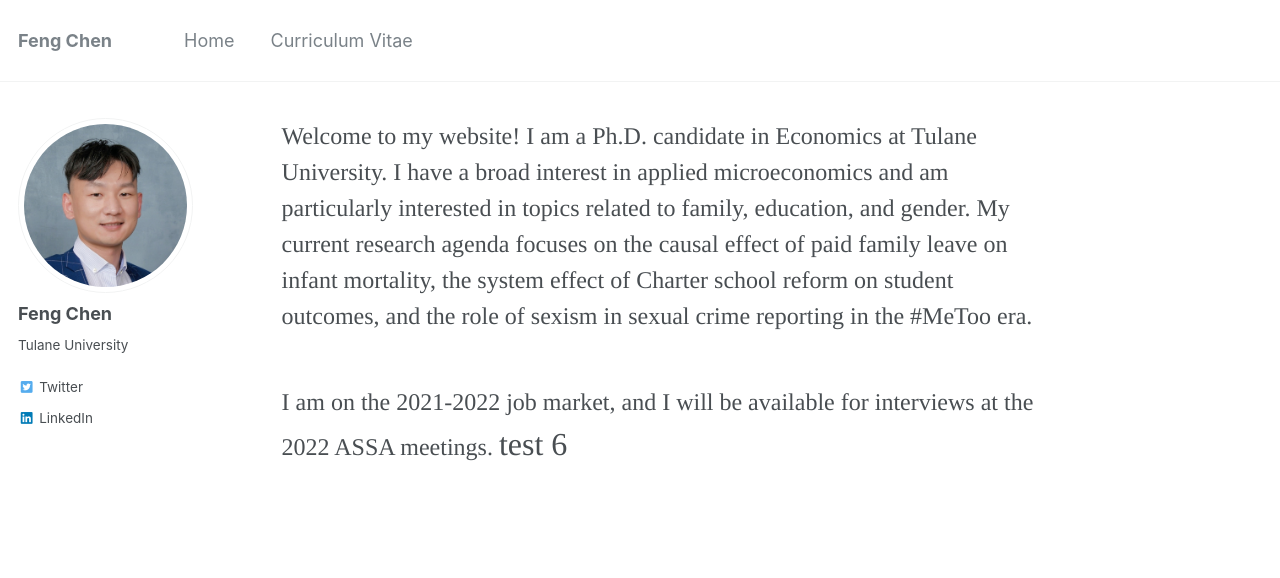
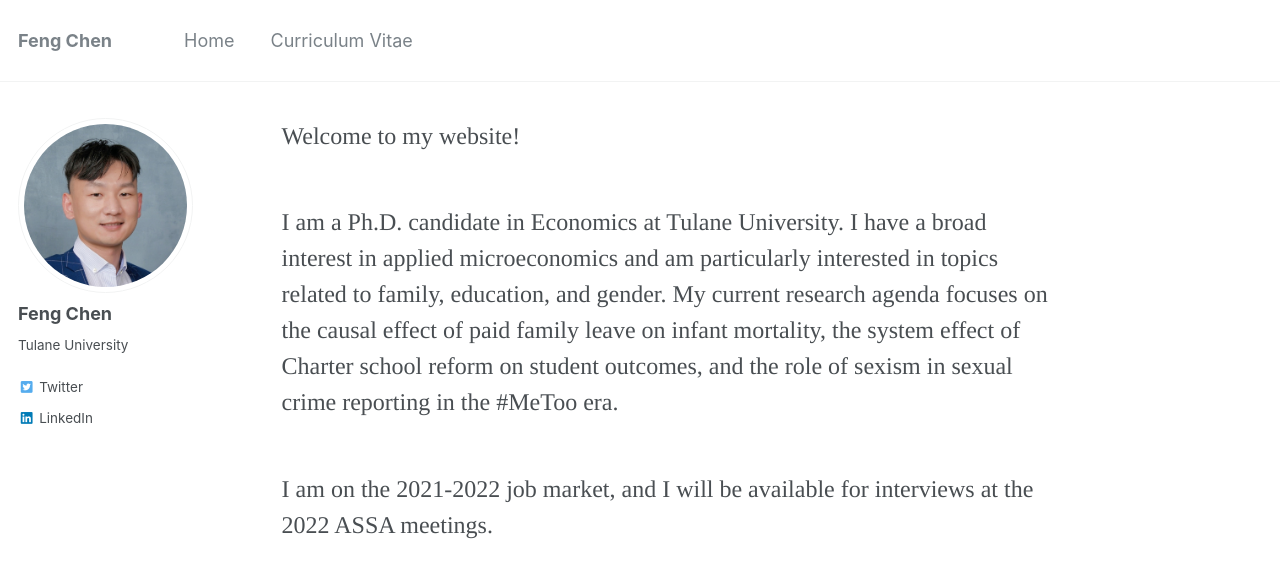
Before and after one commit to fengchen22/fengchen22.github.io, a Jekyll site: the page built from _pages/about.md, in a window 1280 px wide. Shown: the top 578 px of the page. Built offline with Jekyll 4.4.1, drawn with Linux system fonts in a browser that asks for light colours.

Commit message:
Update about.md

```diff
--- a/_pages/about.md
+++ b/_pages/about.md
@@ -10,10 +10,10 @@ redirect_from:
 
 <font size=5> Welcome to my website! </font>
 
+<br />
+
 <font size=5>I am a Ph.D. candidate in Economics at Tulane University. I have a broad interest in applied microeconomics and am particularly interested in topics related to family, education, and gender.  My current research agenda focuses on the causal effect of paid family leave on infant mortality, the system effect of Charter school reform on student outcomes, and the role of sexism in sexual crime reporting in the #MeToo era. </font>
 
 <br />
 
 <font size=5>I am on the 2021-2022 job market, and I will be available for interviews at the 2022 ASSA meetings. </font>
-
-<font size=6> test 6 </font>
```
